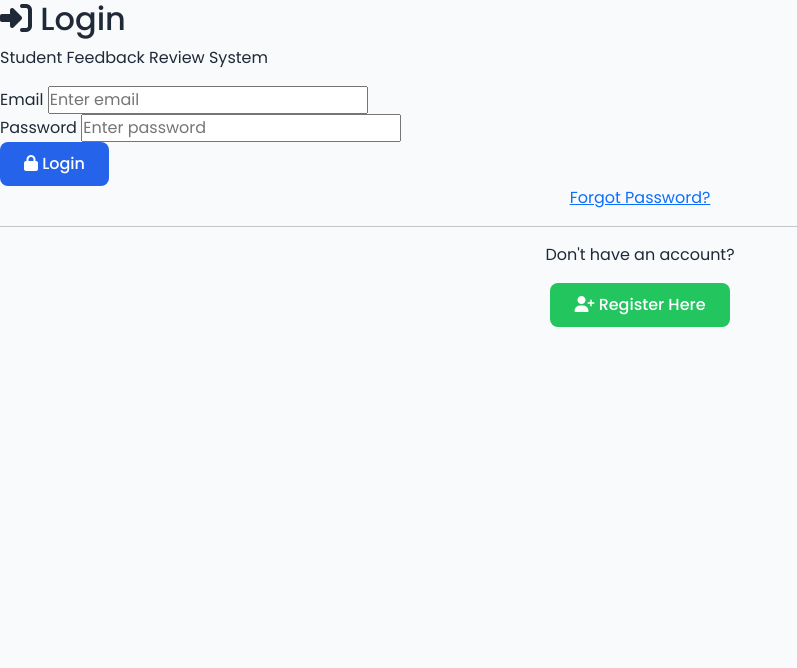
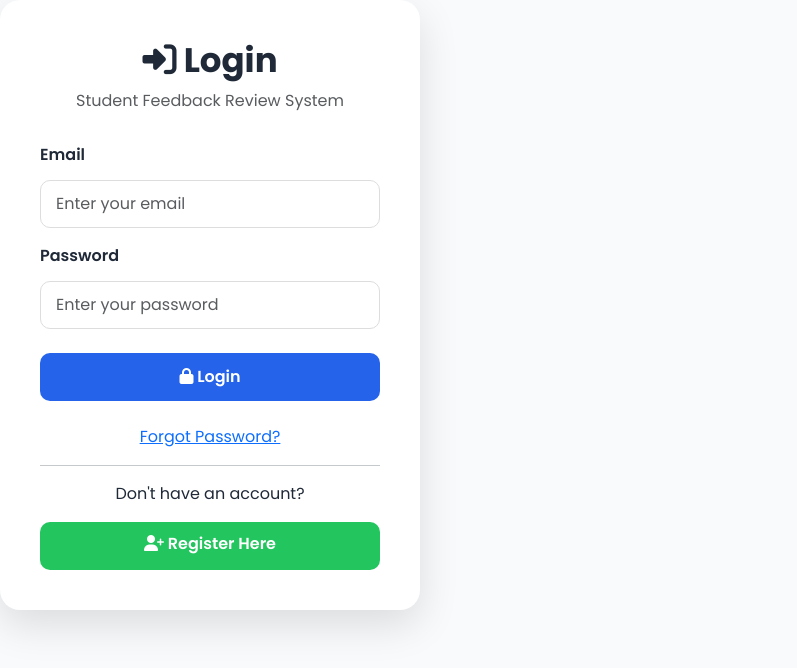
Before and after one commit to gurashthapa/student-feedback-review-system, a Flask app: page /auth/login in a window 1280 px wide. Shown: the top 668 px of the page, without its empty margins (0-797 px from the left). Run offline with Flask 3, Linux system fonts and the light colour scheme.

Commit message:
Initial commit

```diff
--- a/app/static/css/style.css
+++ b/app/static/css/style.css
@@ -981,3 +981,70 @@
     }
 
 }
+
+.auth-page{
+    margin:0;
+    min-height:100vh;
+    display:flex;
+    justify-content:center;
+    align-items:center;
+    background:#f0f2f5;
+    font-family:'Poppins',sans-serif;
+}
+
+.auth-container{
+    width:100%;
+    display:flex;
+    justify-content:center;
+    align-items:center;
+    padding:20px;
+}
+
+.auth-card{
+    width:100%;
+    max-width:420px;
+    background:#ffffff;
+    border-radius:20px;
+    padding:40px;
+    box-shadow:0 15px 40px rgba(0,0,0,.12);
+}
+
+.auth-header h2{
+    font-size:34px;
+    font-weight:700;
+    text-align:center;
+}
+
+.auth-header p{
+    text-align:center;
+    color:#777;
+    margin-bottom:30px;
+}
+
+.auth-card input{
+    width:100%;
+    height:48px;
+    border:1px solid #ddd;
+    border-radius:10px;
+    padding:0 15px;
+    margin-top:8px;
+}
+
+.auth-card label{
+    font-weight:600;
+    margin-bottom:5px;
+}
+
+.auth-card .btn{
+    height:48px;
+    border-radius:10px;
+    font-weight:600;
+}
+
+.auth-footer{
+    margin-top:25px;
+}
+
+.auth-footer a{
+    text-decoration:none;
+}
--- a/app/templates/auth/login.html
+++ b/app/templates/auth/login.html
@@ -1,40 +1,53 @@
 {% extends "layout/auth_base.html" %}
+
 {% block title %}Login{% endblock %}
 
 {% block content %}
 
-<div class="auth-container">
-
 <div class="auth-card">
 
-        <div class="auth-header">
-            <h2><i class="fas fa-sign-in-alt"></i> Login</h2>
-            <p>Student Feedback Review System</p>
+    <div class="auth-header text-center mb-4">
+        <h2>
+            <i class="fas fa-sign-in-alt"></i>
+            Login
+        </h2>
+
+        <p class="text-muted">
+            Student Feedback Review System
+        </p>
     </div>
 
-        <form method="POST" action="{{ url_for('auth.login') }}" id="loginForm">
+    <form method="POST" action="{{ url_for('auth.login') }}">
 
-            <div class="form-group">
-                <label>Email</label>
+        <div class="mb-3">
+
+            <label class="form-label">Email</label>
+
             <input
                 type="email"
                 name="email"
-                    placeholder="Enter email"
+                class="form-control"
+                placeholder="Enter your email"
                 required>
+
         </div>
 
-            <div class="form-group">
-                <label>Password</label>
+        <div class="mb-4">
+
+            <label class="form-label">Password</label>
+
             <input
                 type="password"
                 name="password"
-                    placeholder="Enter password"
+                class="form-control"
+                placeholder="Enter your password"
                 required>
+
         </div>
 
         <button
             type="submit"
-                class="btn btn-primary btn-block">
+            class="btn btn-primary w-100">
 
             <i class="fas fa-lock"></i>
             Login
@@ -43,28 +56,24 @@
 
     </form>
 
-        <div class="auth-footer">
+    <div class="text-center mt-4">
 
-            <p class="text-center">
         <a href="{{ url_for('auth.forgot_password') }}">
             Forgot Password?
         </a>
-            </p>
 
         <hr>
 
-            <p class="text-center">
-                Don't have an account?
-            </p>
+        <p>Don't have an account?</p>
 
-            <p class="text-center">
-                <a href="{{ url_for('auth.register') }}" class="btn btn-success btn-block">
+        <a
+            href="{{ url_for('auth.register') }}"
+            class="btn btn-success w-100">
+
             <i class="fas fa-user-plus"></i>
             Register Here
+
         </a>
-            </p>
-
-        </div>
 
     </div>
 
```
Also changed, not shown: app/templates/layout/base.html (+60 -9 lines). Lines whose indentation alone changed are shown as unchanged.
